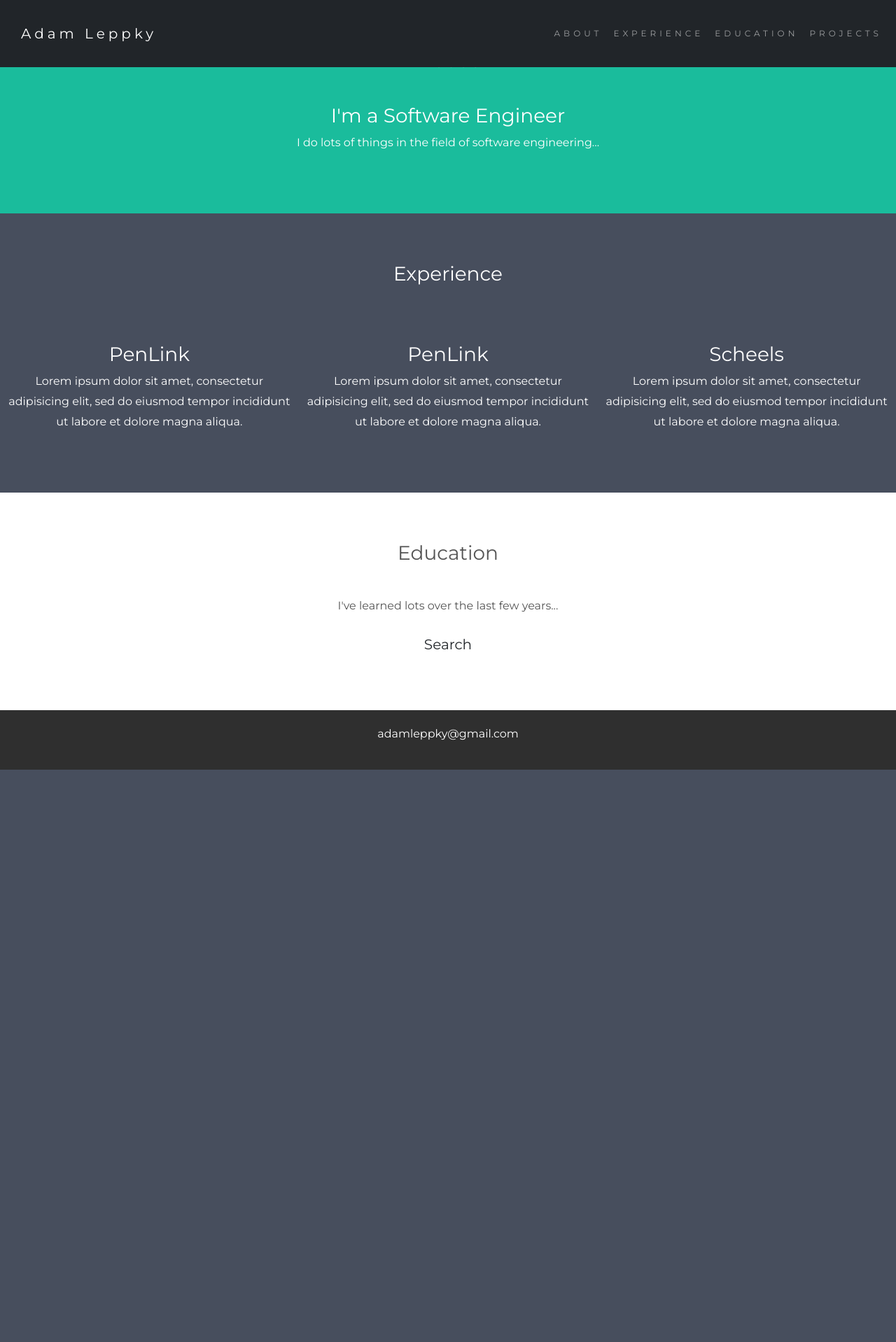
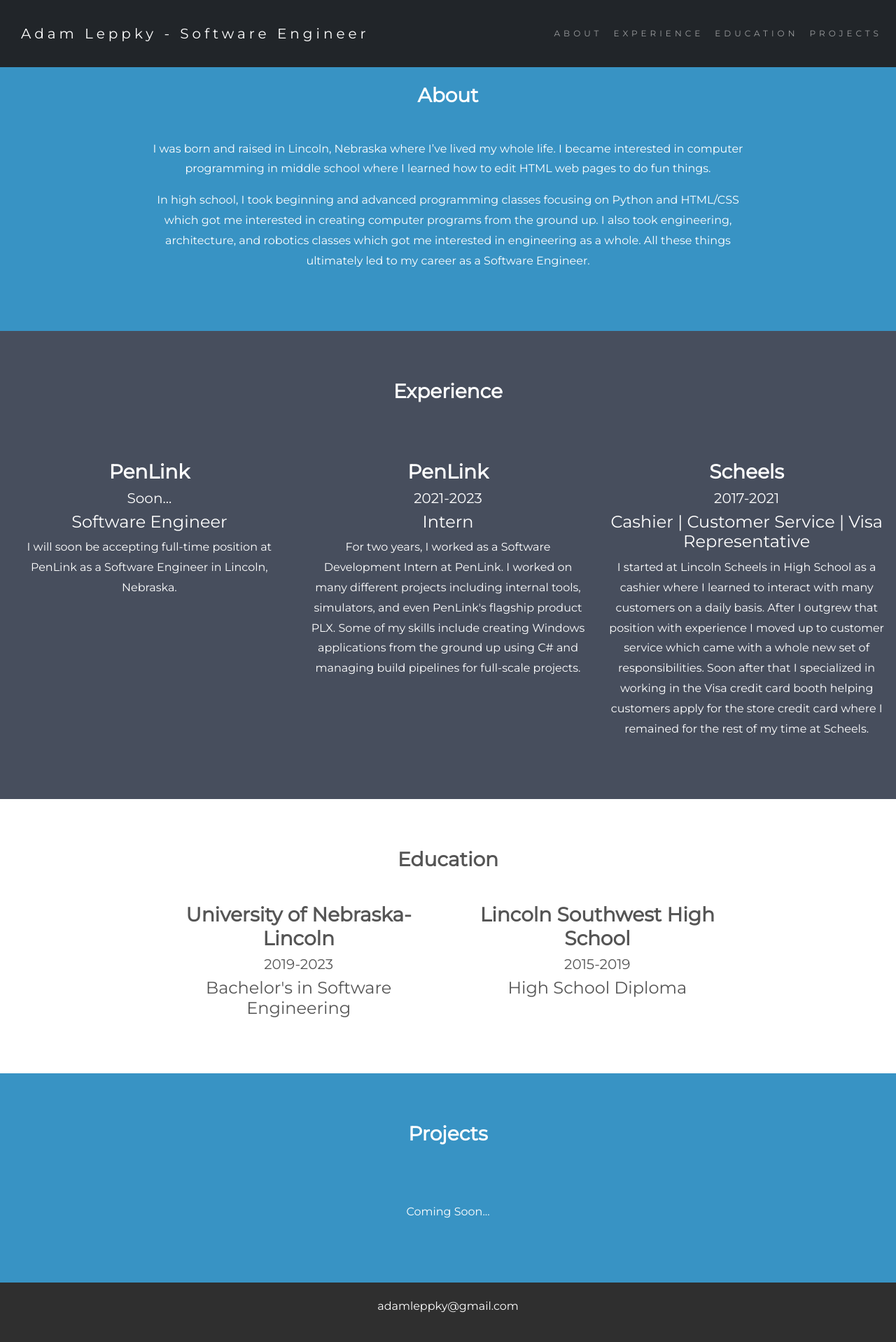
Before and after one commit to AdamLeppky/AdamLeppky.github.io, a PHP site: page / in a window 1280 px wide. Shown: the whole page at 70% size. Before the commit the page ends 1100 px from the top, so only its background shows below. Run offline with PHP 8.4, Linux system fonts and the light colour scheme.

Commit message:
Additional cleanup.

```diff
--- a/css/styles.css
+++ b/css/styles.css
@@ -33,7 +33,7 @@
 }
 
 .navbar-nav li a:hover {
-    color: #1abc9c !important;
+    color: #ffffff !important;
 }
 
 .navbar-container {
@@ -43,29 +43,31 @@
 }
 
 .about-container {
-    margin-top: 45px;
+    padding-top: 120px;
     padding-left: 200px;
     padding-right: 200px;
     background-color: #3893c4;
-    color: #ffffff;
+    color: #fff;
 }
 
 .experience-container {
     background-color: #474e5d;
-    color: #ffffff;
+    color: #fff;
 }
 
 .education-container {
-    background-color: #ffffff;
+    background-color: #fff;
     color: #555555;
 }
 
 .projects-container {
     background-color: #3893c4;
-    color: #ffffff;
+    color: #fff;
 }
 
 .footer-container {
     padding-top: 20px;
     padding-bottom: 20px;
+    background-color: #2f2f2f;
+    color: #fff;
 }
--- a/index.html
+++ b/index.html
@@ -9,82 +9,17 @@
 
         <link href="https://cdn.jsdelivr.net/npm/bootstrap@5.0.2/dist/css/bootstrap.min.css" rel="stylesheet" integrity="sha384-EVSTQN3/azprG1Anm3QDgpJLIm9Nao0Yz1ztcQTwFspd3yD65VohhpuuCOmLASjC" crossorigin="anonymous">
         <link href="https://fonts.googleapis.com/css?family=Montserrat" rel="stylesheet">
+        <link href="css/styles.css" rel="stylesheet">
 
         <script src="https://ajax.googleapis.com/ajax/libs/jquery/3.6.3/jquery.min.js"></script>
         <script src="https://cdn.jsdelivr.net/npm/bootstrap@5.0.2/dist/js/bootstrap.bundle.min.js" integrity="sha384-MrcW6ZMFYlzcLA8Nl+NtUVF0sA7MsXsP1UyJoMp4YLEuNSfAP+JcXn/tWtIaxVXM" crossorigin="anonymous"></script>
-
-        <style>
-            body {
-                font: 20px Montserrat, sans-serif;
-                line-height: 1.8;
-                color: #f5f6f7;
-            }
-
-            p {
-                font-size: 16px;
-            }
-
-            .margin {
-                margin-bottom: 45px;
-            }
-
-            .bg-1 {
-                background-color: #1abc9c; /* Green */
-                color: #ffffff;
-            }
-
-            .bg-2 {
-                background-color: #474e5d; /* Dark Blue */
-                color: #ffffff;
-            }
-
-            .bg-3 {
-                background-color: #ffffff; /* White */
-                color: #555555;
-            }
-
-            .bg-4 {
-                background-color: #2f2f2f; /* Black Gray */
-                color: #fff;
-            }
-
-            .container-fluid {
-                padding-top: 70px;
-                padding-bottom: 70px;
-            }
-
-            .navbar-fluid {
-                padding-top: 10px;
-                padding-bottom: 10px;
-                padding-left: 30px;
-            }
-
-            .footer-fluid {
-                padding-top: 20px;
-                padding-bottom: 20px;
-            }
-
-            .navbar {
-                padding-top: 15px;
-                padding-bottom: 15px;
-                border: 0;
-                border-radius: 0;
-                margin-bottom: 0;
-                font-size: 12px;
-                letter-spacing: 5px;
-            }
-
-            .navbar-nav li a:hover {
-                color: #1abc9c !important;
-            }
-        </style>
     </head>
 
     <body>
         <!-- Navbar -->
-        <nav class="navbar navbar-expand-md fixed-top navbar-dark bg-dark">
-            <div class="container-fluid navbar-fluid">
-                <a class="navbar-brand" href="#">Adam Leppky</a>
+        <nav class="navbar navbar-expand-lg fixed-top navbar-dark bg-dark">
+            <div class="container-fluid navbar-container">
+                <a class="navbar-brand" href="#">Adam Leppky - Software Engineer</a>
                 <button class="navbar-toggler" type="button" data-bs-toggle="collapse" data-bs-target="#navbarText" aria-controls="navbarText" aria-expanded="false" aria-label="Toggle navigation">
                     <span class="navbar-toggler-icon"></span>
                 </button>
@@ -99,43 +34,65 @@
             </div>
         </nav>
 
-        <!-- First Container -->
-        <div id="about" class="container-fluid bg-1 text-center">
+        <!-- About -->
+        <div id="about" class="container-fluid about-container text-center">
             <h3 class="margin">About</h3>
-            <h3>I'm a Software Engineer</h3>
-            <p>I do lots of things in the field of software engineering...</p>
+            <p class="about-description">I was born and raised in Lincoln, Nebraska where I’ve lived my whole life. I became interested in computer programming in middle school where I learned how to edit HTML web pages to do fun things.</p>
+            <p class="about-description">In high school, I took beginning and advanced programming classes focusing on Python and HTML/CSS which got me interested in creating computer programs from the ground up. I also took engineering, architecture, and robotics classes which got me interested in engineering as a whole. All these things ultimately led to my career as a Software Engineer.</p>
         </div>
 
-        <!-- Second Container (Grid) -->
-        <div id="experience" class="container-fluid bg-2 text-center">
+        <!-- Experience -->
+        <div id="experience" class="container-fluid experience-container text-center">
             <h3 class="margin">Experience</h3><br>
-            <div class="row">
-                <div class="col-sm-4">
+            <div class="row justify-content-center">
+                <div class="col-sm-4 item">
                     <h3>PenLink</h3>
-                    <p>Lorem ipsum dolor sit amet, consectetur adipisicing elit, sed do eiusmod tempor incididunt ut labore et dolore magna aliqua.</p>
+                    <h5>Soon...</h5>
+                    <h4>Software Engineer</h4>
+                    <p>I will soon be accepting full-time position at PenLink as a Software Engineer in Lincoln, Nebraska.</p>
                 </div>
                 <div class="col-sm-4">
                     <h3>PenLink</h3>
-                    <p>Lorem ipsum dolor sit amet, consectetur adipisicing elit, sed do eiusmod tempor incididunt ut labore et dolore magna aliqua.</p>
+                    <h5>2021-2023</h5>
+                    <h4>Intern</h4>
+                    <p>For two years, I worked as a Software Development Intern at PenLink. I worked on many different projects including internal tools, simulators, and even PenLink's flagship product PLX. Some of my skills include creating Windows applications from the ground up using C# and managing build pipelines for full-scale projects.</p>
                 </div>
                 <div class="col-sm-4">
                     <h3>Scheels</h3>
-                    <p>Lorem ipsum dolor sit amet, consectetur adipisicing elit, sed do eiusmod tempor incididunt ut labore et dolore magna aliqua.</p>
+                    <h5>2017-2021</h5>
+                    <h4>Cashier | Customer Service | Visa Representative</h4>
+                    <p>I started at Lincoln Scheels in High School as a cashier where I learned to interact with many customers on a daily basis. After I outgrew that position with experience I moved up to customer service which came with a whole new set of responsibilities. Soon after that I specialized in working in the Visa credit card booth helping customers apply for the store credit card where I remained for the rest of my time at Scheels.</p>
                 </div>
             </div>
         </div>
 
-        <!-- Third Container -->
-        <div id="education" class="container-fluid bg-3 text-center">
+        <!-- Education -->
+        <div id="education" class="container-fluid education-container text-center">
             <h3 class="margin">Education</h3>
-            <p>I've learned lots over the last few years...</p>
-            <a href="#" class="btn btn-default btn-lg">
-                <span class="glyphicon glyphicon-search"></span> Search
-            </a>
+            <div class="row justify-content-center">
+                <div class="col-sm-4 item">
+                    <h3>University of Nebraska-Lincoln</h3>
+                    <h5>2019-2023</h5>
+                    <h4>Bachelor's in Software Engineering</h4>
+                </div>
+                <div class="col-sm-4">
+                    <h3>Lincoln Southwest High School</h3>
+                    <h5>2015-2019</h5>
+                    <h4>High School Diploma</h4>
+                </div>
+            </div>
+        </div>
+
+        <!-- Projects -->
+        <div id="projects" class="container-fluid projects-container text-center">
+            <h3 class="margin">Projects</h3><br>
+            <div class="row justify-content-center">
+                <p>Coming Soon...</p>
+            </div>
         </div>
 
         <!-- Footer -->
-        <footer class="container-fluid footer-fluid bg-4 text-center">
+        <footer class="container-fluid footer-container text-center">
             <p>adamleppky@gmail.com</p>
         </footer>
     </body>
```
